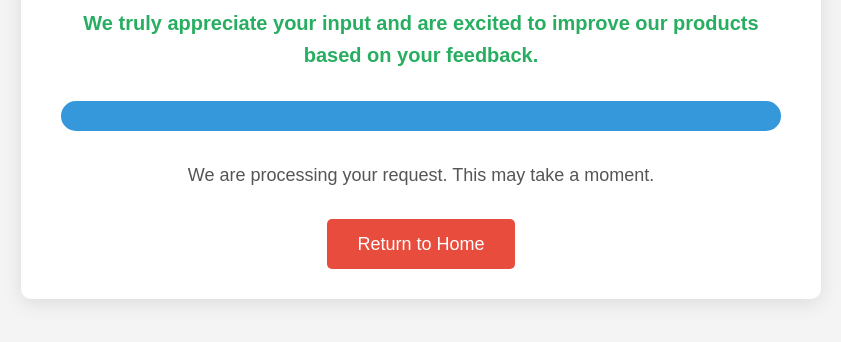
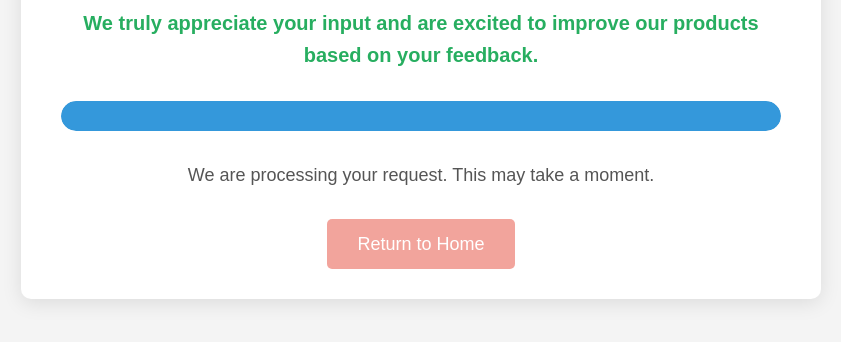
Before and after one commit to Amogh-Prabhakar/Grow-with-me, a plain HTML site: page thank-you.html in a window 1280 px wide. Shown: the part 306-648 px from the top of the page, without its empty margins (219-1060 px from the left). Drawn offline with Linux system fonts and the light colour scheme.

Commit message:
Update thank-you.html

```diff
--- a/thank-you.html
+++ b/thank-you.html
@@ -58,6 +58,7 @@
             background-color: #ecf0f1;
             border-radius: 15px;
             margin-bottom: 30px;
+            overflow: hidden;
         }
 
         .progress-bar {
@@ -65,7 +66,6 @@
             width: 0;
             background-color: #3498db;
             border-radius: 15px;
-            animation: progress 3s ease-in-out forwards;
         }
 
         .call-to-action {
@@ -123,7 +123,7 @@
 
         <!-- Progress bar indicating action -->
         <div class="progress-container">
-            <div class="progress-bar"></div>
+            <div class="progress-bar" id="progress-bar"></div>
         </div>
 
         <p>We are processing your request. This may take a moment.</p>
@@ -136,18 +136,17 @@
 
     <script>
         // Get references to progress bar and button
-        const progressBar = document.querySelector('.progress-bar');
+        const progressBar = document.getElementById('progress-bar');
         const returnButton = document.getElementById('return-home-btn');
 
-        // Simulate progress bar completion
-        setTimeout(function() {
-            progressBar.style.width = '100%';
-        }, 100);
+        // Start progress bar animation
+        progressBar.style.transition = 'width 3s ease-in-out';
+        progressBar.style.width = '100%';
 
-        // Enable button after progress bar animation (3 seconds)
-        setTimeout(function() {
-            returnButton.classList.add('enabled'); // Add enabled class
-        }, 3000);
+        // Enable button after animation completes
+        progressBar.addEventListener('transitionend', () => {
+            returnButton.classList.add('enabled');
+        });
     </script>
 
 </body>
```
